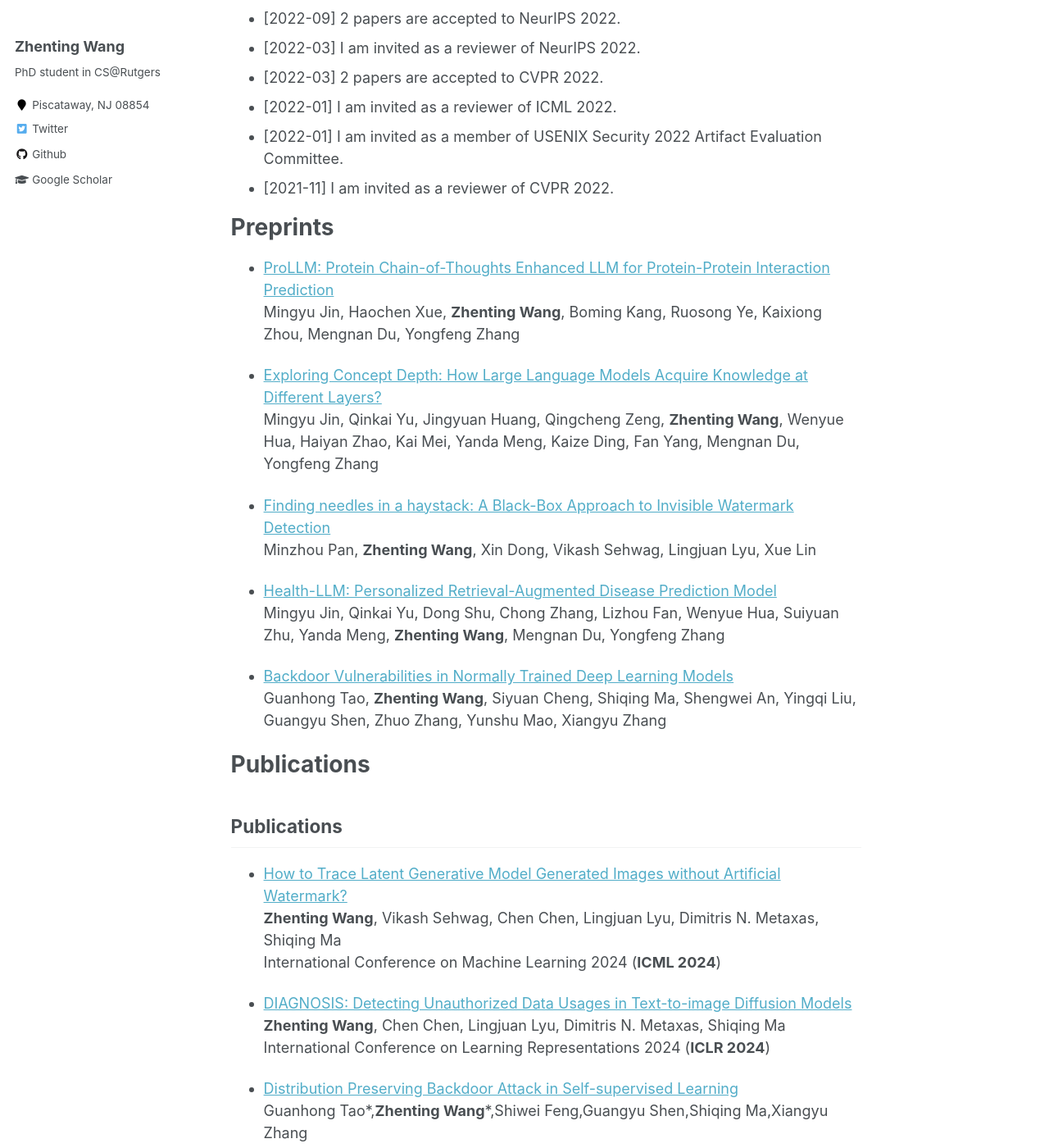
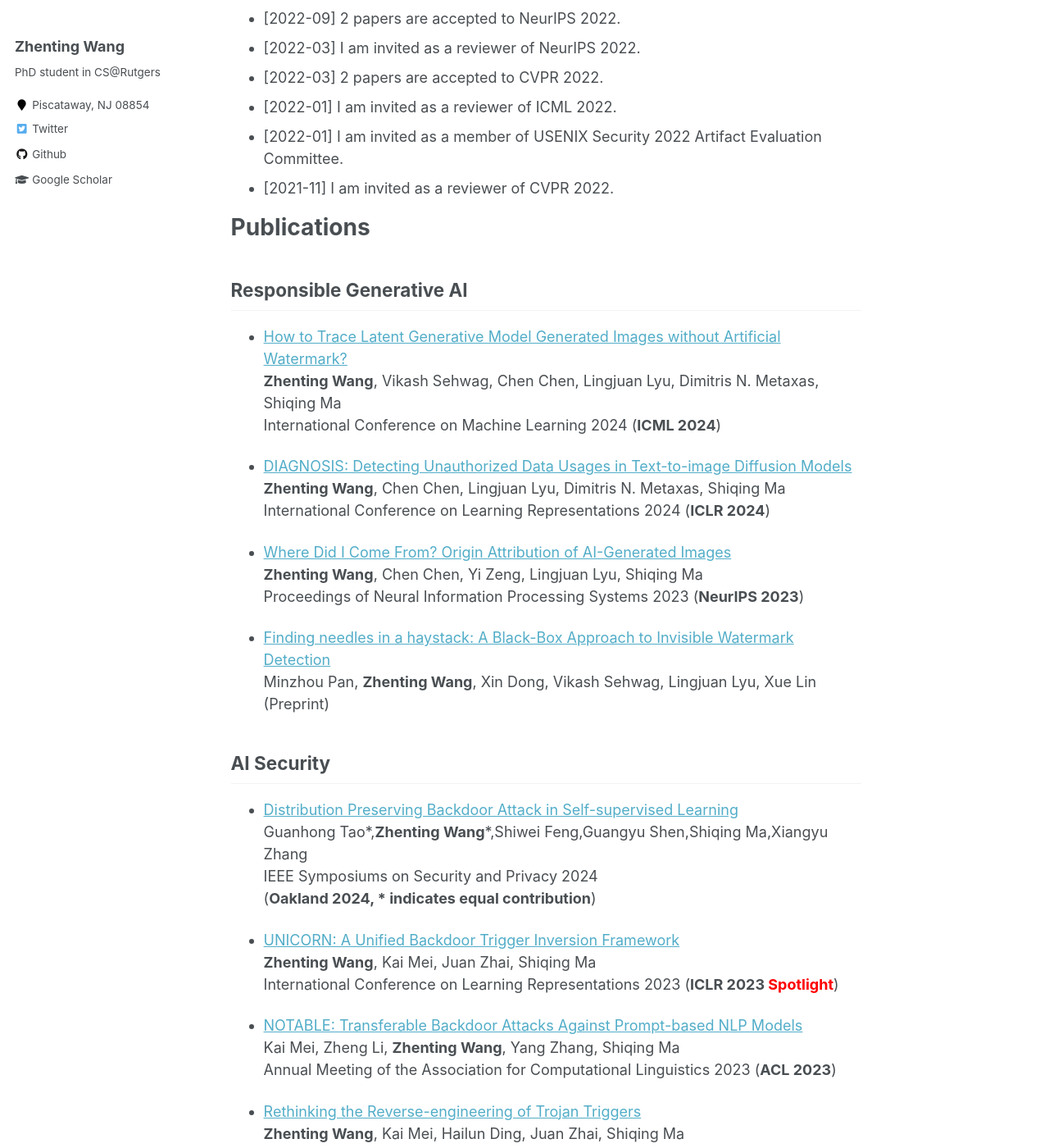
Before and after one commit to ZhentingWang/zhentingwang.github.io, a Jekyll site: the page built from _pages/about.md, in a window 1280 px wide and 1400 px high, scrolled down 1400 px. Shown: the whole window at 82% size. Built offline with Jekyll 4.4.1, drawn with Linux system fonts in a browser that asks for light colours; some of the changed text lies outside the part shown.

Commit message:
Update about.md

```diff
--- a/_pages/about.md
+++ b/_pages/about.md
@@ -46,28 +46,10 @@ News
 * [2022-01] I am invited as a member of USENIX Security 2022 Artifact Evaluation Committee.
 * [2021-11] I am invited as a reviewer of CVPR 2022.
 
-Preprints
-======
-* [ProLLM: Protein Chain-of-Thoughts Enhanced LLM for Protein-Protein Interaction Prediction](https://www.biorxiv.org/content/10.1101/2024.04.18.590025v1.full.pdf)
-Mingyu Jin, Haochen Xue, **Zhenting Wang**, Boming Kang, Ruosong Ye, Kaixiong Zhou, Mengnan Du, Yongfeng Zhang
-
-* [Exploring Concept Depth: How Large Language Models Acquire Knowledge at Different Layers?](https://arxiv.org/pdf/2404.07066.pdf)
-Mingyu Jin, Qinkai Yu, Jingyuan Huang, Qingcheng Zeng, **Zhenting Wang**, Wenyue Hua, Haiyan Zhao, Kai Mei, Yanda Meng, Kaize Ding, Fan Yang, Mengnan Du, Yongfeng Zhang
-
-* [Finding needles in a haystack: A Black-Box Approach to Invisible Watermark Detection](https://arxiv.org/pdf/2403.15955.pdf)
-Minzhou Pan, **Zhenting Wang**, Xin Dong, Vikash Sehwag, Lingjuan Lyu, Xue Lin
-
-* [Health-LLM: Personalized Retrieval-Augmented Disease Prediction Model](https://arxiv.org/abs/2402.00746)
-Mingyu Jin, Qinkai Yu, Dong Shu, Chong Zhang, Lizhou Fan, Wenyue Hua, Suiyuan Zhu, Yanda Meng, **Zhenting Wang**, Mengnan Du, Yongfeng Zhang
-
-* [Backdoor Vulnerabilities in Normally Trained Deep Learning Models](https://arxiv.org/abs/2211.15929)
-Guanhong Tao, **Zhenting Wang**, Siyuan Cheng, Shiqing Ma, Shengwei An, Yingqi Liu, Guangyu Shen, Zhuo Zhang, Yunshu Mao, Xiangyu Zhang
-
-
 Publications
 ======
 
-## Publications
+## Responsible Generative AI
 
 * [How to Trace Latent Generative Model Generated Images without Artificial Watermark?](https://zhentingwang.github.io/)
 **Zhenting Wang**, Vikash Sehwag, Chen Chen, Lingjuan Lyu, Dimitris N. Metaxas, Shiqing Ma
@@ -77,14 +59,19 @@ International Conference on Machine Learning 2024 (**ICML 2024**)
 **Zhenting Wang**, Chen Chen, Lingjuan Lyu, Dimitris N. Metaxas, Shiqing Ma
 International Conference on Learning Representations 2024 (**ICLR 2024**)
 
+* [Where Did I Come From? Origin Attribution of AI-Generated Images](https://zhentingwang.github.io/)
+**Zhenting Wang**, Chen Chen, Yi Zeng, Lingjuan Lyu, Shiqing Ma
+Proceedings of Neural Information Processing Systems 2023 (**NeurIPS 2023**)
+
+* [Finding needles in a haystack: A Black-Box Approach to Invisible Watermark Detection](https://arxiv.org/pdf/2403.15955.pdf)
+Minzhou Pan, **Zhenting Wang**, Xin Dong, Vikash Sehwag, Lingjuan Lyu, Xue Lin (Preprint)
+
+## AI Security
+
 * [Distribution Preserving Backdoor Attack in Self-supervised Learning](https://zhentingwang.github.io/)
 Guanhong Tao*,**Zhenting Wang**\*,Shiwei Feng,Guangyu Shen,Shiqing Ma,Xiangyu Zhang
 IEEE Symposiums on Security and Privacy 2024
 (**Oakland 2024, * indicates equal contribution**)
-
-* [Where Did I Come From? Origin Attribution of AI-Generated Images](https://zhentingwang.github.io/)
-**Zhenting Wang**, Chen Chen, Yi Zeng, Lingjuan Lyu, Shiqing Ma
-Proceedings of Neural Information Processing Systems 2023 (**NeurIPS 2023**)
 
 * [UNICORN: A Unified Backdoor Trigger Inversion Framework](https://arxiv.org/abs/2304.02786)
 **Zhenting Wang**, Kai Mei, Juan Zhai, Shiqing Ma
@@ -109,6 +96,25 @@ IEEE/CVF Conference on Computer Vision and Pattern Recognition 2022 (**CVPR 2022
 * [Complex Backdoor Detection by Symmetric Feature Differencing](https://www.cs.purdue.edu/homes/taog/docs/CVPR22_Liu.pdf)
 Yingqi Liu, Guangyu Shen, Guanhong Tao, **Zhenting Wang**, Shiqing Ma, Xiangyu Zhang
 IEEE/CVF Conference on Computer Vision and Pattern Recognition 2022 (**CVPR 2022**)
+
+* [Backdoor Vulnerabilities in Normally Trained Deep Learning Models](https://arxiv.org/abs/2211.15929)
+Guanhong Tao, **Zhenting Wang**, Siyuan Cheng, Shiqing Ma, Shengwei An, Yingqi Liu, Guangyu Shen, Zhuo Zhang, Yunshu Mao, Xiangyu Zhang (Preprint)
+
+## Large Language Model Application
+
+* [ProLLM: Protein Chain-of-Thoughts Enhanced LLM for Protein-Protein Interaction Prediction](https://www.biorxiv.org/content/10.1101/2024.04.18.590025v1.full.pdf)
+Mingyu Jin, Haochen Xue, **Zhenting Wang**, Boming Kang, Ruosong Ye, Kaixiong Zhou, Mengnan Du, Yongfeng Zhang
+
+* [Health-LLM: Personalized Retrieval-Augmented Disease Prediction Model](https://arxiv.org/abs/2402.00746)
+Mingyu Jin, Qinkai Yu, Dong Shu, Chong Zhang, Lizhou Fan, Wenyue Hua, Suiyuan Zhu, Yanda Meng, **Zhenting Wang**, Mengnan Du, Yongfeng Zhang
+
+## XAI
+
+* [Exploring Concept Depth: How Large Language Models Acquire Knowledge at Different Layers?](https://arxiv.org/pdf/2404.07066.pdf)
+Mingyu Jin, Qinkai Yu, Jingyuan Huang, Qingcheng Zeng, **Zhenting Wang**, Wenyue Hua, Haiyan Zhao, Kai Mei, Yanda Meng, Kaize Ding, Fan Yang, Mengnan Du, Yongfeng Zhang
+
+
+## Object Detection
 
 * [Learning Selective Assignment Network for Scene-aware Vehicle Detection](https://zhentingwang.github.io)
 **Zhenting Wang**, Wei Li, Xiao Wu, Luhan Sheng
```
